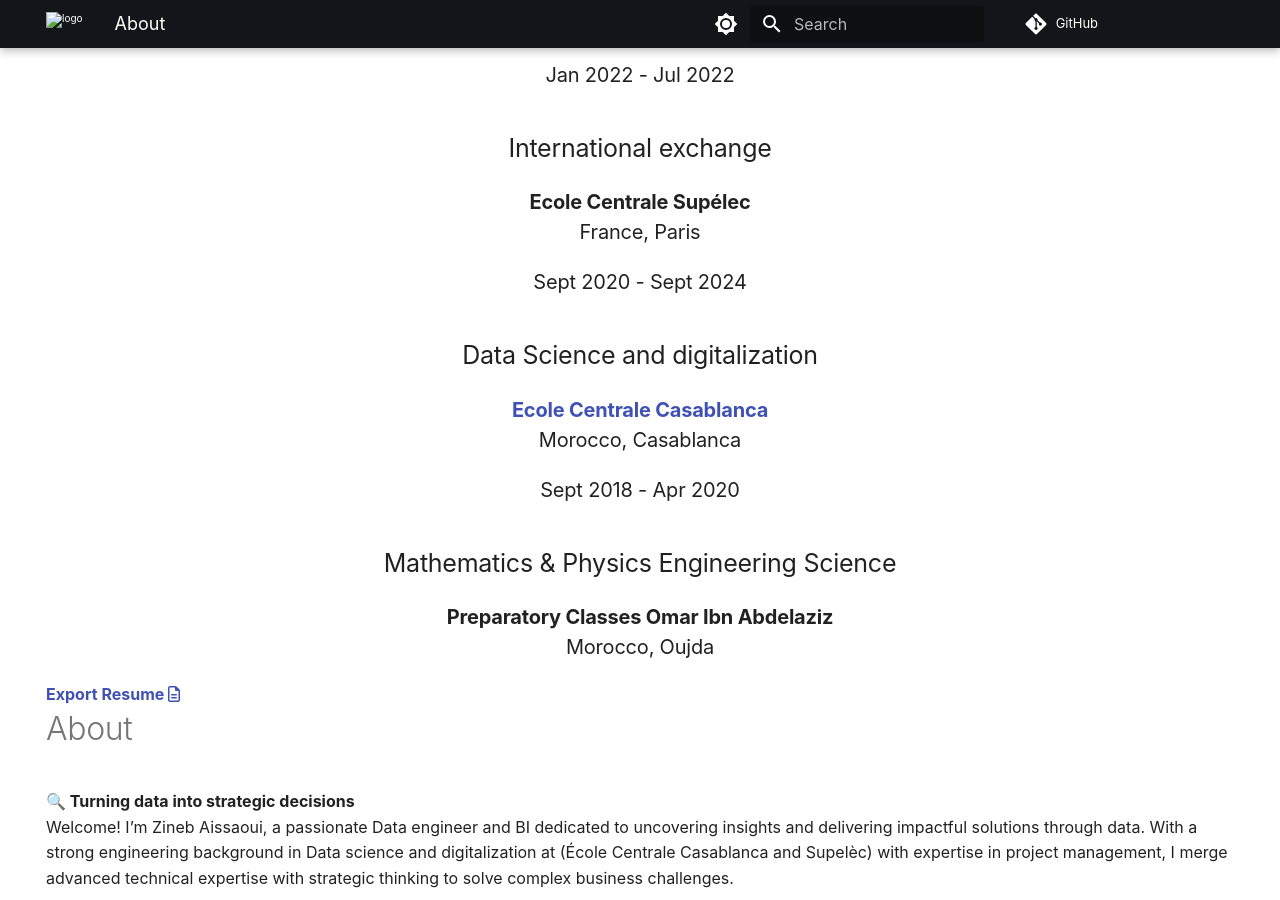
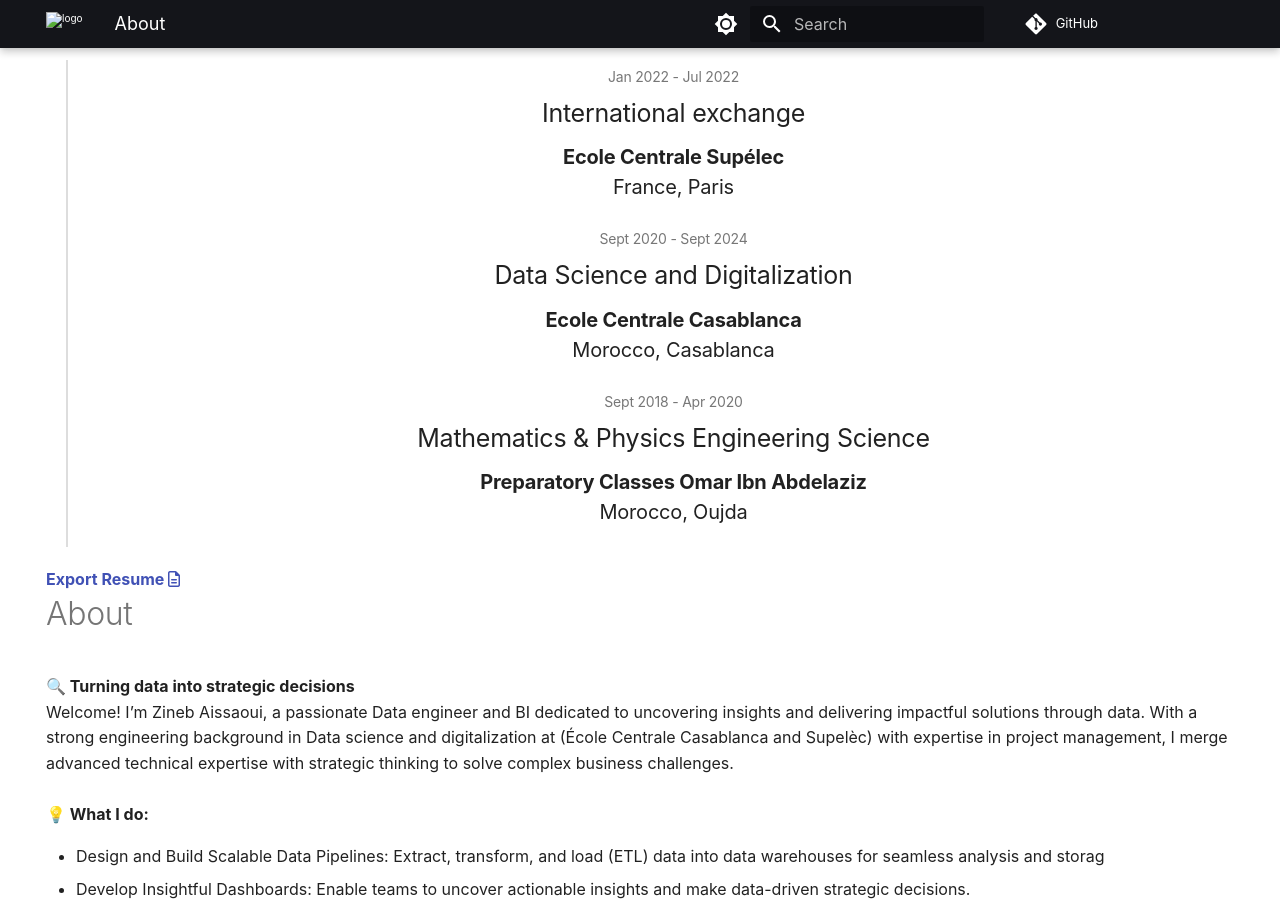
Before and after one commit to ZinebAissaoui/ZinebAissaoui, an MkDocs documentation site: the page built from web/index.md, in a window 1280 px wide and 900 px high, scrolled down 730 px. Built offline with MkDocs 1.6.1 and Material for MkDocs 9.7.7, drawn with Linux system fonts in a browser that asks for light colours; nearby versions of some CDN libraries; comment, search, counter and statistics services are not loaded.

Commit message:
index update

```diff
--- a/web/index.md
+++ b/web/index.md
@@ -23,29 +23,32 @@
        <a href="mailto:<z.aissaouipro@gmail.com>" class="email" style=" color: inherit;" title="Email - z.aissaouipro@gmail.com"><i class="fas fa-paper-plane"></i></a>
       </div>
       <div class="Education">
-        <h2><i class="fas fa-graduation-cap"></i> Education -</h2>
+      <h2><i class="fas fa-graduation-cap"></i> Education -</h2>
 
-        <div class="timeline">
-          <div class="timeline-item">
-            <span class="date">Jan 2022 - Jul 2022</span>
-            <h3>International exchange</h3>
+      <ul style="list-style: none; padding-left: 20px; position: relative; margin-left: 20px; border-left: 2px solid #ddd;">
+        <li style="margin-bottom: 20px;">
+          <div style="position: relative;">
+            <span style="font-size: 14px; color: #777;">Jan 2022 - Jul 2022</span>
+            <h3 style="margin: 5px 0;">International exchange</h3>
             <p><strong>Ecole Centrale Supélec</strong><br>France, Paris</p>
           </div>
-
-          <div class="timeline-item">
-            <span class="date">Sept 2020 - Sept 2024</span>
-            <h3>Data Science and digitalization</h3>
-            <p><strong><a href="http://www.centrale-casablanca.ma/fr/">Ecole Centrale Casablanca</a></strong><br>Morocco, Casablanca</p>
+        </li>
+        <li style="margin-bottom: 20px;">
+          <div style="position: relative;">
+            <span style="font-size: 14px; color: #777;">Sept 2020 - Sept 2024</span>
+            <h3 style="margin: 5px 0;">Data Science and Digitalization</h3>
+            <p><strong>Ecole Centrale Casablanca</strong><br>Morocco, Casablanca</p>
           </div>
-
-          <div class="timeline-item">
-            <span class="date">Sept 2018 - Apr 2020</span>
-            <h3>Mathematics & Physics Engineering Science</h3>
+        </li>
+        <li style="margin-bottom: 20px;">
+          <div style="position: relative;">
+            <span style="font-size: 14px; color: #777;">Sept 2018 - Apr 2020</span>
+            <h3 style="margin: 5px 0;">Mathematics & Physics Engineering Science</h3>
             <p><strong>Preparatory Classes Omar Ibn Abdelaziz</strong><br>Morocco, Oujda</p>
           </div>
-        </div>
-      </div>
-
+        </li>
+      </ul>
+    </div>
       <!-- <div class="Education">
            <h2><i class="fas fa-graduation-cap"></i> Education -</h2>
       <p>
```
Also changed, not shown: 1 other file.
